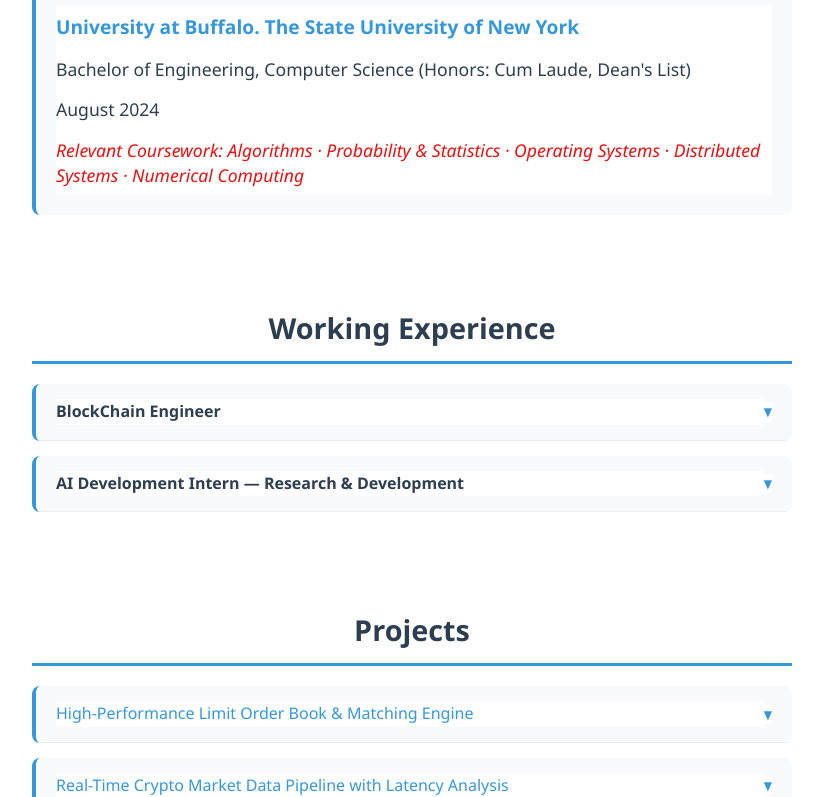
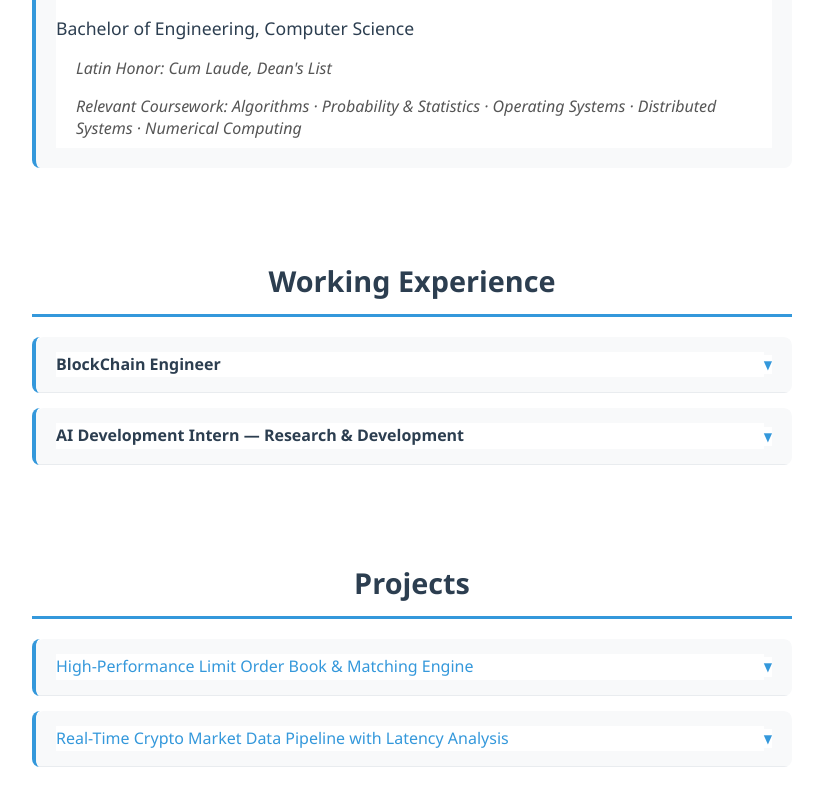
Before and after one commit to yluoc/yluoc.github.io, a Next.js app: page / in a window 1280 px wide. Shown: the part 1106-1903 px from the top of the page, without its empty margins (228-1051 px from the left). Built offline with nearby package versions, Linux system fonts and the light colour scheme.

Commit message:
update profolio

```diff
--- a/src/components/ProfileEducation.tsx
+++ b/src/components/ProfileEducation.tsx
@@ -8,13 +8,12 @@
         <li>
           <div className="education-line">WorldQuant University</div>
           <div className="education-line">Master of Science in Financial Engineering</div>
-          <div className="education-line">January 2025 - Present</div>
         </li>
         <li>
           <div className="education-line">University at Buffalo. The State University of New York</div>
-          <div className="education-line">Bachelor of Engineering, Computer Science (Honors: Cum Laude, Dean's List)</div>
-          <div className="education-line">August 2024</div>
-          <div className="education-line">Relevant Coursework: Algorithms · Probability & Statistics · Operating Systems · Distributed Systems · Numerical Computing</div>
+          <div className="education-line">Bachelor of Engineering, Computer Science</div>
+          <div className="education-subsection">Latin Honor: Cum Laude, Dean's List</div>
+          <div className="education-subsection">Relevant Coursework: Algorithms · Probability & Statistics · Operating Systems · Distributed Systems · Numerical Computing</div>
         </li>
       </ul>
     </div>
--- a/src/components/ProfileExperience.tsx
+++ b/src/components/ProfileExperience.tsx
@@ -4,7 +4,8 @@
   title: string;
   company: string;
   duration: string;
-  description: string;
+  bulletPoints: string[];
+  quantSignal: string;
   technologies: string;
 }
 
@@ -12,7 +13,8 @@
   title,
   company,
   duration,
-  description,
+  bulletPoints,
+  quantSignal,
   technologies
 }) => {
   const [isExpanded, setIsExpanded] = useState(false);
@@ -33,7 +35,12 @@
       >
         <p><strong>Company:</strong> {company}</p>
         <p><strong>Duration:</strong> {duration}</p>
-        <p>{description}</p>
+        <ul className="experience-bullets">
+          {bulletPoints.map((point, index) => (
+            <li key={index}>{point}</li>
+          ))}
+        </ul>
+        <p className="quant-signal"><strong>Quant signal:</strong> {quantSignal}</p>
         <p><strong>Technologies:</strong> {technologies}</p>
       </div>
     </li>
@@ -46,14 +53,25 @@
       title: "BlockChain Engineer",
       company: "LN Compute (Atlanta, GA)",
       duration: "April 2025 - Present",
-      description: "Designed and implemented performance-oriented smart-contract systems using Solidity, Huff, and Yul, emphasizing deterministic execution, correctness, and auditability. Built backend services in TypeScript / Node.js to coordinate state transitions and event-driven workflows across distributed participants. Modeled operational workflows using SQL and structured data analysis, identifying bottlenecks and translating real-world constraints into system-level optimizations. Developed data pipelines and monitoring logic to support real-time state visibility and fault detection, concepts directly applicable to trading and settlement systems. Quant signal: deterministic systems, correctness under constraints, data-driven optimization.",
+      bulletPoints: [
+        "Designed and implemented performance-oriented smart-contract systems using Solidity, Huff, and Yul, emphasizing deterministic execution, correctness, and auditability.",
+        "Built backend services in TypeScript / Node.js to coordinate state transitions and event-driven workflows across distributed participants.",
+        "Modeled operational workflows using SQL and structured data analysis, identifying bottlenecks and translating real-world constraints into system-level optimizations.",
+        "Developed data pipelines and monitoring logic to support real-time state visibility and fault detection, concepts directly applicable to trading and settlement systems."
+      ],
+      quantSignal: "deterministic systems, correctness under constraints, data-driven optimization",
       technologies: "Solidity, Huff, Yul, TypeScript, Node.js, SQL, Smart Contracts, Data Pipelines"
     },
     {
       title: "AI Development Intern — Research & Development",
       company: "Copani (Cicero, NY)",
       duration: "June 2024 - August 2024",
-      description: "Preprocessed and analyzed structured datasets using Python (Pandas, NumPy) with statistical validation to ensure data integrity. Implemented a CNN model in TensorFlow, focusing on reproducibility, numerical stability, and evaluation metrics. Deployed a RESTful inference service using Flask, emphasizing reliability, latency awareness, and production readiness. Quant signal: numerical computing, data pipelines, production systems.",
+      bulletPoints: [
+        "Preprocessed and analyzed structured datasets using Python (Pandas, NumPy) with statistical validation to ensure data integrity.",
+        "Implemented a CNN model in TensorFlow, focusing on reproducibility, numerical stability, and evaluation metrics.",
+        "Deployed a RESTful inference service using Flask, emphasizing reliability, latency awareness, and production readiness."
+      ],
+      quantSignal: "numerical computing, data pipelines, production systems",
       technologies: "Python, Pandas, NumPy, TensorFlow, Flask, CNN, Machine Learning"
     }
   ];
@@ -68,7 +86,8 @@
             title={exp.title}
             company={exp.company}
             duration={exp.duration}
-            description={exp.description}
+            bulletPoints={exp.bulletPoints}
+            quantSignal={exp.quantSignal}
             technologies={exp.technologies}
           />
         ))}
--- a/src/styles/globals.css
+++ b/src/styles/globals.css
@@ -170,9 +170,13 @@
     color: #3498db;
 }
 
-.education-line:last-child {
+.education-subsection {
+    padding: 8px 0;
     font-style: italic;
-    color: #ed0f0f;
+    color: #555;
+    font-size: 1rem;
+    line-height: 1.4;
+    padding-left: 20px;
 }
 
 .profileCertifications a {
@@ -333,6 +337,22 @@
 
 .experience-description strong {
     color: #2c3e50;
+}
+
+.experience-bullets {
+    margin: 10px 20px;
+    padding-left: 20px;
+    list-style-type: disc;
+}
+
+.experience-bullets li {
+    margin: 8px 0;
+    line-height: 1.6;
+    color: #555;
+}
+
+.quant-signal {
+    margin-top: 10px;
 }
 
 /* Skills Styling */
```
